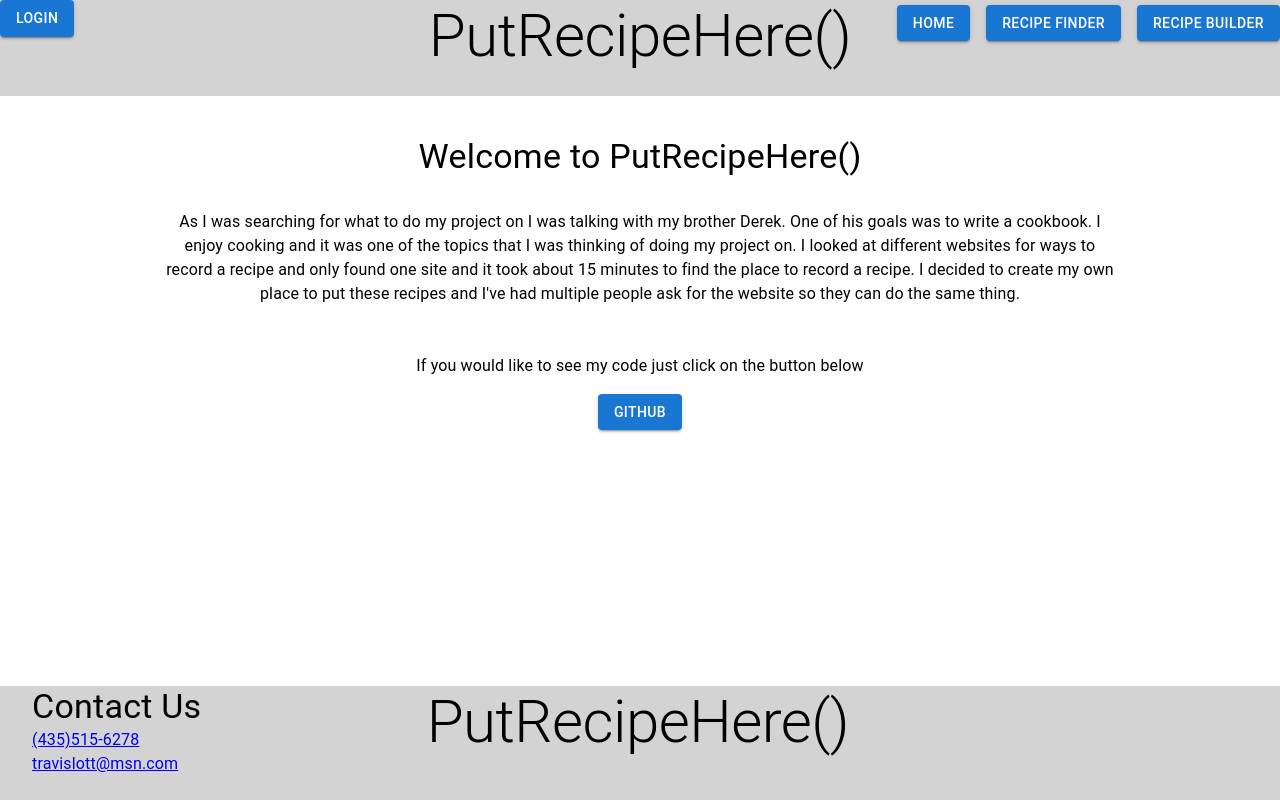
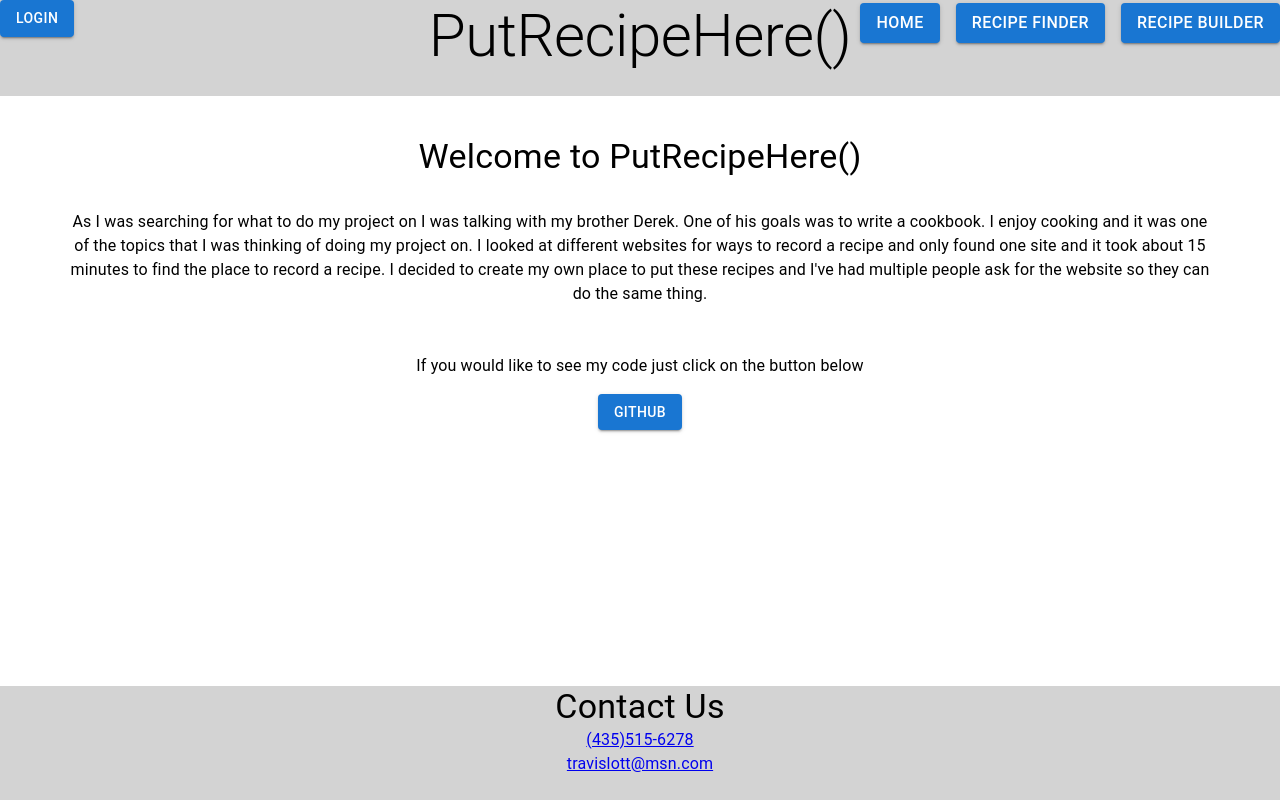
Before and after one commit to tlott99/RecipeWebsite, a React (Vite) app: page / in a window 1280 px wide. Built offline with nearby package versions, Linux system fonts and the light colour scheme.

Commit message:
button text sizing, footer work

```diff
--- a/src/Components/Footer.jsx
+++ b/src/Components/Footer.jsx
@@ -8,16 +8,16 @@ export default function Footer() {
 return(
     <Box>
         <Grid container className="backgroundGrey" style={{pt:6}}>
-            <Grid item sx={{pb:3, gridColumn:'1/1'}} md={4}>
-                <Box sx={{display:'flex', flexDirection: 'column', pl:4}}>
-                    <Typography variant="h4">Contact Us</Typography>
-                    <Typography><a href="4355156278">(435)515-6278</a></Typography>
-                    <Typography><a href="mailto:travislott@msn.com">travislott@msn.com</a></Typography>
+            <Grid item sx={{pb:3}} xs={12}>
+                <Box sx={{display:'flex', flexDirection: 'column'}}>
+                    <Typography variant="h4" sx={{display: 'flex',justifyContent:'center'}}>Contact Us</Typography>
+                    <Typography sx={{display: 'flex', justifyContent:'center'}}><a href="4355156278">(435)515-6278</a></Typography>
+                    <Typography sx={{display: 'flex',justifyContent:'center'}}><a href="mailto:travislott@msn.com">travislott@msn.com</a></Typography>
                 </Box>
             </Grid>
-            <Grid item md={8}>
+            {/* <Grid item md={8}>
                 <Typography variant="h2" align="left" sx={{pb:3, fontSize: large ? '3.75rem' : medium ? '2.0rem' : '1rem' }}>PutRecipeHere()</Typography>
-            </Grid>
+            </Grid> */}
         </Grid>
     </Box>
 )
--- a/src/Components/Header.jsx
+++ b/src/Components/Header.jsx
@@ -48,16 +48,16 @@ return(
             }}
           >
             {large ? (null) :
-            <Button href="/" variant="contained">
+            <Button href="/" variant="contained" sx={{fontSize: large ? '16px' : medium ? '12px' :  '8px'}}>
             Login
-          </Button>}
-            <Button href="/" variant="contained">
+            </Button>}
+            <Button href="/" variant="contained" sx={{fontSize: large ? '16px' : medium ? '12px' :  '8px'}}>
               Home
             </Button>
-            <Button href="/RecipeFinder" variant="contained">
+            <Button href="/RecipeFinder" variant="contained" sx={{fontSize: large ? '16px' : medium ? '12px' :  '8px'}}>
               Recipe Finder
             </Button>
-            <Button href="/RecipeBuilder" variant="contained">
+            <Button href="/RecipeBuilder" variant="contained" sx={{fontSize: large ? '16px' : medium ? '12px' :  '8px'}}>
               Recipe Builder
             </Button>
           </Stack>
--- a/src/Pages/MainPages.jsx
+++ b/src/Pages/MainPages.jsx
@@ -1,13 +1,13 @@
-import { Typography, Button, Box } from "@mui/material";
+import { Typography, Button, Box , Container} from "@mui/material";
 
 export default function MainPages(){
 
     return(
-        <Box>
+        <Container>
             <Typography variant="h4" sx={{mt: 5, display: 'flex', justifyContent: 'center', mb:4}}>
                 Welcome to PutRecipeHere()
             </Typography>
-            <Typography variant="body1" align= 'center' sx={{mb:2, ml:20, mr:20}}>
+            <Typography variant="body1" align= 'center' sx={{mb:2}}>
                 As I was searching for what to do my project on I was talking with my brother Derek. One of his goals was to write a cookbook. I enjoy cooking and it was one of the topics
                 that I was thinking of doing my project on. I looked at different websites for ways to record a recipe and only found one site and it took about 15 minutes to find the place
                 to record a recipe. I decided to create my own place to put these recipes and I've had multiple people ask for the website so they can do the same thing.
@@ -20,6 +20,6 @@ export default function MainPages(){
                     GitHub
                 </Button>
             </Typography>
-        </Box>
+        </Container>
     )
 }
```
